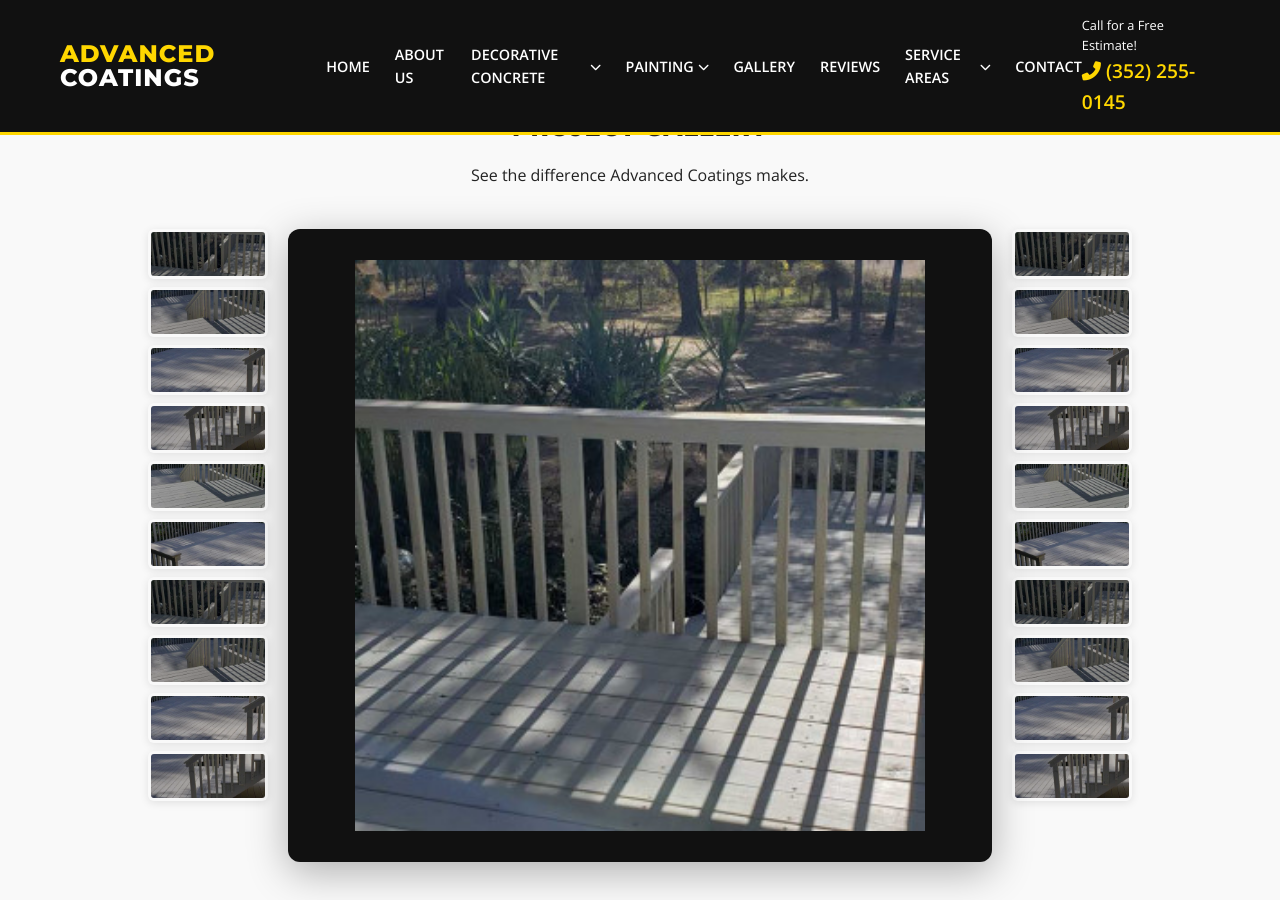
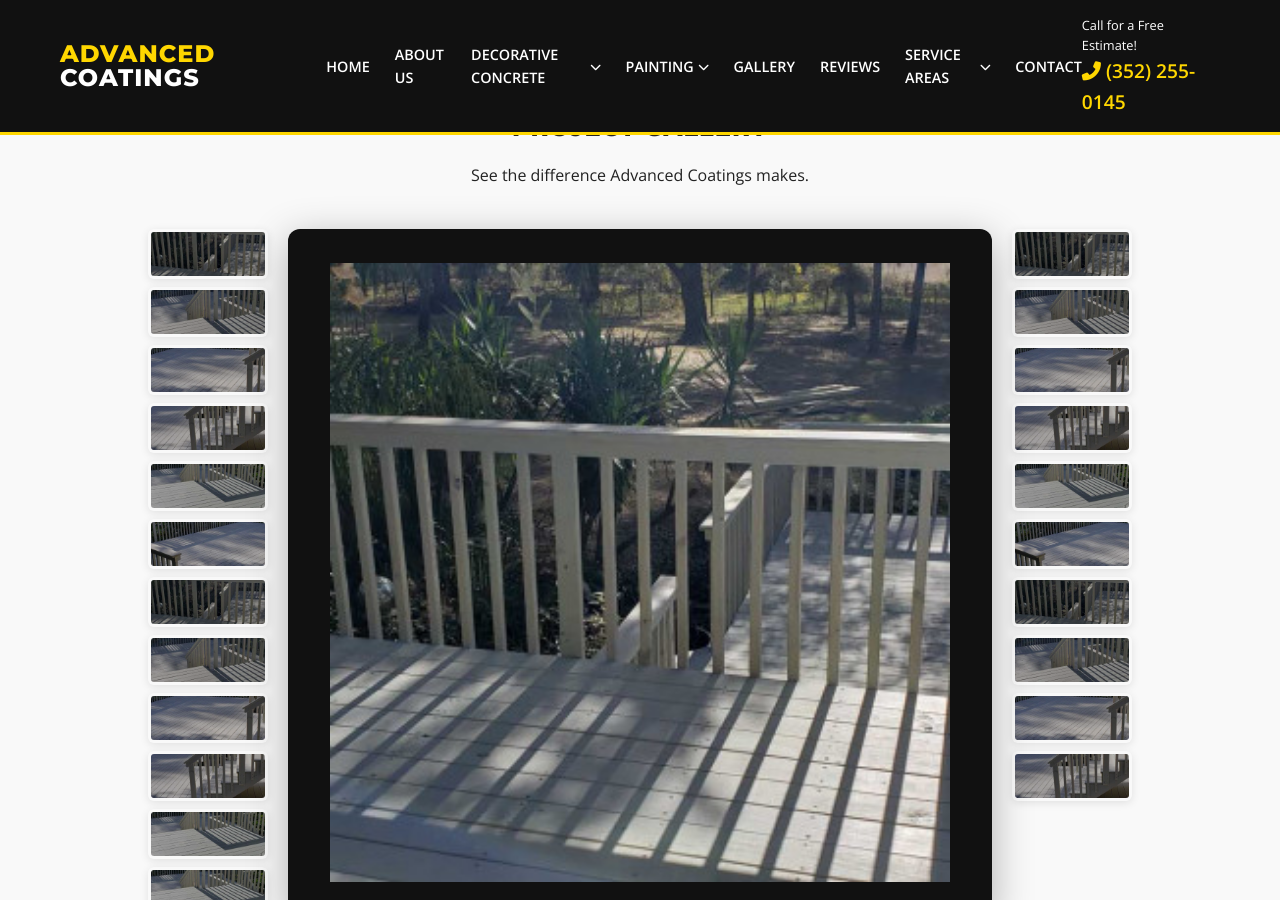
Before and after one commit to JamesBrownR/Advance-Coatings, a Jekyll site: the page built from index.html, in a window 1280 px wide and 900 px high, scrolled down 3336 px. Built offline with Jekyll 4.4.1, drawn with Linux system fonts in a browser that asks for light colours.

Commit message:
Update index.html

```diff
--- a/index.html
+++ b/index.html
@@ -149,7 +149,7 @@
         <div class="strip-gallery-container">
             <!-- Left Column - Thumbnail Strips -->
             <div class="thumbnail-strips-left">
-                {% for img in site.data.gallery limit:10 %}
+                {% for img in site.data.gallery limit:12 %}
                 <div class="thumbnail-strip"
                      data-index="{{ forloop.index0 }}"
                      onmouseover="previewImage({{ forloop.index0 }})"
```
